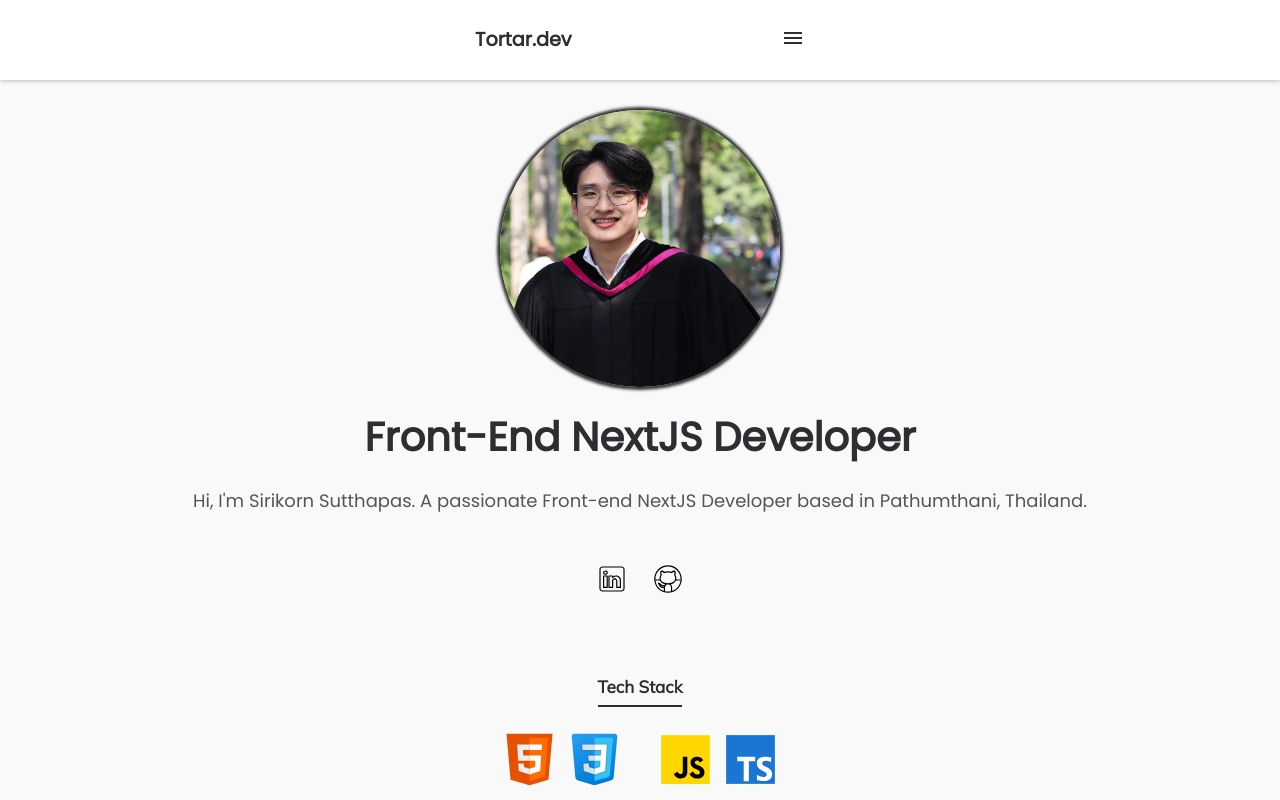
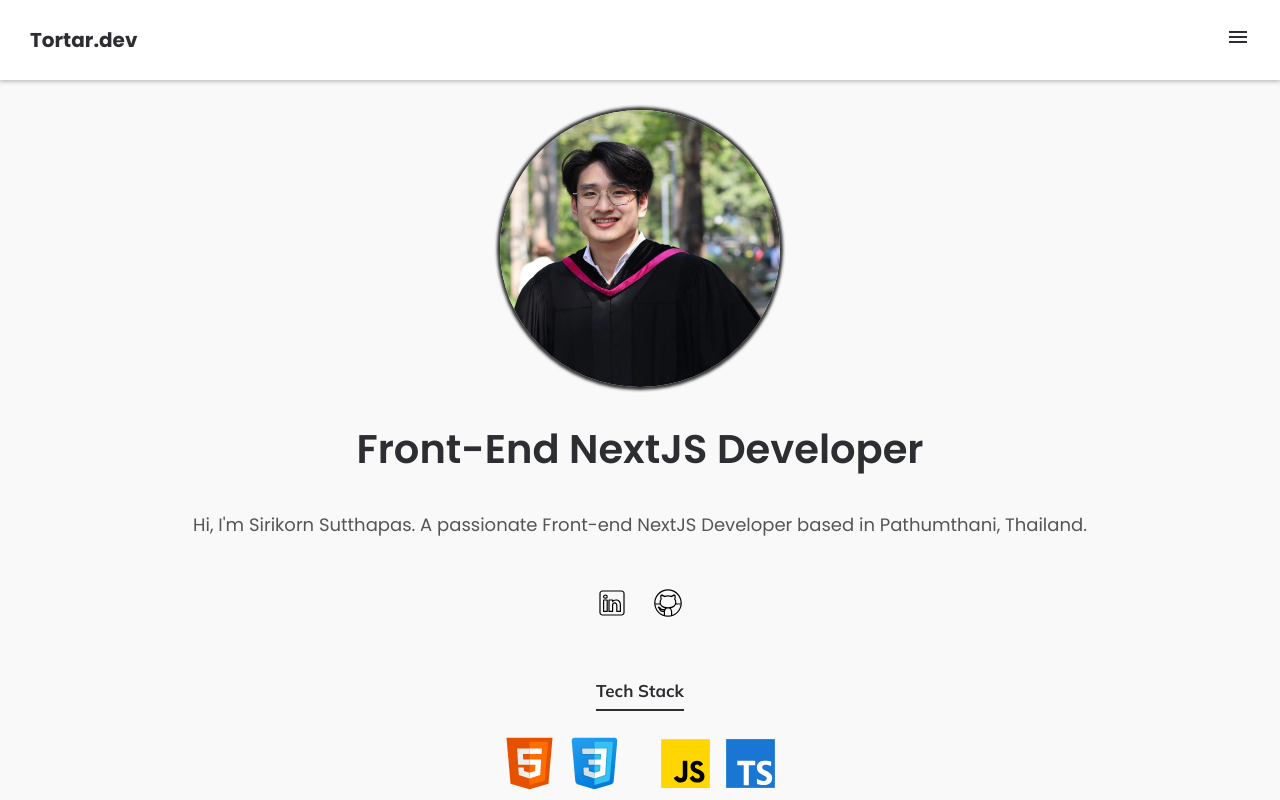
Before and after one commit to TortarZ/Portfolio-Website, a Next.js app: page / in a window 1280 px wide. Shown: the top 800 px of the page. Built offline with nearby package versions, Linux system fonts and the light colour scheme.

Commit message:
Fix some bug that display incorrectly

```diff
--- a/app/components/Article.tsx
+++ b/app/components/Article.tsx
@@ -3,7 +3,7 @@ import React from "react";
 const Article = () => {
   return (
     <>
-      <section className="w-[390px] h-[228px] bg-[#f9f9f9] flex justify-center items-center">
+      <section className="w-auto h-[228px] bg-[#f9f9f9] flex justify-center items-center">
         <h2 className="text-[26px] font-bold pt-[80px] pb-[80px] pr-[17px] pl-[17px] text-center">
           New projects coming soon..
         </h2>
--- a/app/components/Contact.css
+++ b/app/components/Contact.css
@@ -1,5 +1,5 @@
 .contact-section {
-  width: 390px;
+  width: auto;
   height: 600px;
   display: flex;
   flex-direction: column;
--- a/app/components/Header.css
+++ b/app/components/Header.css
@@ -1,30 +1,21 @@
 .header {
+  position: fixed;
+  top: 0;
   width: 100%;
-  height: 80px;
-  box-shadow: 0 0 5px 0.5px rgba(0, 0, 0, 0.3);
-  display: flex;
-  justify-content: center;
-  align-items: center;
-  position: fixed;
-  background-color: white;
-  z-index: 999;
-  top: 0;
-  left: 0;
-}
-
-.navbar {
   display: flex;
   justify-content: space-between;
-  width: 330px;
+  padding: 25px 30px;
+  gap: 2rem;
+  z-index: 999;
+  background: #fff;
+  box-shadow: 0 0 5px 1px rgba(0, 0, 0, 0.3);
 }
 
 .logo {
-  font-size: larger;
+  font-size: 20px;
   font-weight: bold;
-  cursor: pointer;
 }
 
 .menu {
-  font-size: xx-large;
-  cursor: pointer;
+  font-size: 32px;
 }
--- a/app/components/Header.tsx
+++ b/app/components/Header.tsx
@@ -6,10 +6,8 @@ const Header = () => {
   return (
     <>
       <header className="header">
-        <nav className="navbar">
-          <h3 className="logo">Tortar.dev</h3>
-          <MenuIcon className="menu" />
-        </nav>
+        <h3 className="logo">Tortar.dev</h3>
+        <MenuIcon className="menu" />
       </header>
     </>
   );
--- a/app/components/Hero.css
+++ b/app/components/Hero.css
@@ -15,8 +15,20 @@
 
 .hero_title {
   font-size: 40px;
-  font-weight: bolder;
-  margin: 20px 0;
+  font-weight: 600;
+  margin: 2rem 0;
+  color: #2d2e32;
+}
+
+.hero_title,
+.hero_article {
+  text-align: center;
+}
+
+.hero-page {
+  display: flex;
+  flex-direction: column;
+  align-items: center;
 }
 
 .hero_article {
@@ -25,17 +37,12 @@
   margin-bottom: 50px;
 }
 
-.hero_article,
-.hero_title {
-  text-align: center;
-}
-
 .nav {
   width: 100%;
   display: flex;
   justify-content: center;
   gap: 1.6rem;
-  margin-bottom: 80px;
+  margin-bottom: 60px;
 }
 
 :hover.nav_link {
--- a/app/components/Hero.tsx
+++ b/app/components/Hero.tsx
@@ -18,6 +18,7 @@ const Hero = () => {
           alt="Hero_pic"
           className="hero_pic"
         />
+        <div className="hero-page">
           <h1 className="hero_title">Front-End NextJS Developer</h1>
           <h3 className="hero_article">
             Hi, I'm Sirikorn Sutthapas. A passionate Front-end NextJS Developer
@@ -53,6 +54,7 @@ const Hero = () => {
               </svg>
             </Link>
           </nav>
+        </div>
 
         <h4 className="tech-stack">Tech Stack</h4>
         <Techstack />
--- a/app/layout.tsx
+++ b/app/layout.tsx
@@ -3,13 +3,13 @@ import { Poppins, Mulish } from "next/font/google";
 import "./globals.css";
 
 const poppins = Poppins({
-  weight: "400",
+  weight: ["100", "200", "300", "400", "500", "600", "700", "800", "900"],
   subsets: ["latin"],
   variable: "--font-poppins",
 });
 
 const mulish = Mulish({
-  weight: "400",
+  weight: ["200", "300", "400", "500", "600", "700", "800", "900"],
   subsets: ["latin"],
   variable: "--font-mulish",
 });
```
Lines whose indentation alone changed are shown as unchanged.
